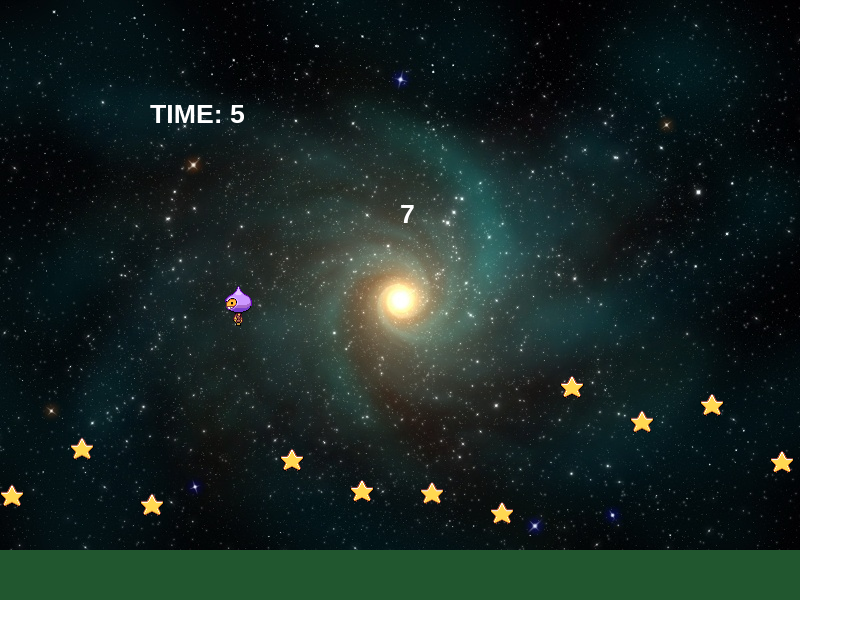
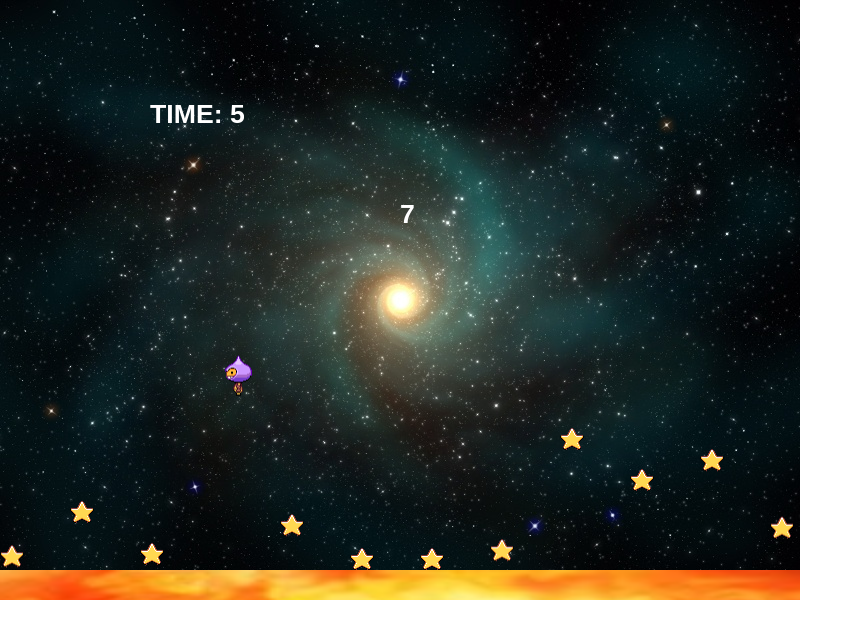
Before and after one commit to BrandonBaris/taptapdat, a plain HTML site: page index.html in a window 1280 px wide. Shown: the whole page, without its empty margins (0-863 px from the left). Drawn offline with Linux system fonts and the light colour scheme; animation ran at ten frames a second.

Commit message:
minor stuff

```diff
--- a/index.html
+++ b/index.html
@@ -6,12 +6,17 @@
   <script type="text/javascript" src="build/phaser.min.js"></script>
     <style type="text/css">
         body {
-            margin: 0;
+            margin: 0 auto;
+            width: 100%;
+        }
+        div.centerit {
+          margin: 0 auto;
+          width: 100%;
         }
     </style>
 </head>
 <body>
-
+<div class="centerit">
 <script type="text/javascript">
 
 var game = new Phaser.Game(800, 600, Phaser.AUTO, '', { preload: preload, create: create, update: update });
@@ -19,16 +24,17 @@ var game = new Phaser.Game(800, 600, Phaser.AUTO, '', { preload: preload, create
 function preload() {
 
     game.load.image('space', 'image/space.jpg');
-    game.load.image('ground', 'assets/platform.png');
+    game.load.image('ground', 'assets/sun.png');
     game.load.image('star', 'assets/star.png');
     game.load.spritesheet('dude', 'assets/dude.png', 32, 48);
 
 }
 
-var grav_strength = 600; // value of downward pull
-var dude_weight = 100; // value of mass the dude has that affects his velocity
-var boost_power = -120; // amount of upward velocity gain for each correct key
-var boost_penalty = 30; // amount of downward velocity penalized a bad key
+var already_pressed = false;
+var grav_strength = 700; // value of downward pull
+var dude_weight = 125; // value of mass the dude has that affects his velocity
+var boost_power = -140; // amount of upward velocity gain for each correct key
+var boost_penalty = 70; // amount of downward velocity penalized a bad key
 var player;
 var death_zone;
 var cursors;
@@ -57,10 +63,10 @@ function create() {
     death_zone.enableBody = true;
 
     // Here we create the ground.
-    var ground = death_zone.create(0, game.world.height - 50, 'ground');
+    var ground = death_zone.create(0, game.world.height - 30, 'ground');
 
     //  Scale it to fit the width of the game (the original sprite is 400x32 in size)
-    ground.scale.setTo(2, 2);
+    ground.scale.setTo(5, 2);
 
     //  This stops it from falling away when you jump on it
     ground.body.immovable = true;
@@ -116,13 +122,14 @@ function create() {
 
     //  Our controls.
     cursors = game.input.keyboard.createCursorKeys();
+    game.input.keyboard.addCallbacks(this, null, null, keyPress);
 
-    game.input.keyboard.addCallbacks(this, null, null, keyPress);
     game.time.events.loop(Phaser.Timer.SECOND*3, keygen, this);
 
 }
 function keygen(){
     removeText();
+    already_pressed = false;
     something = 'abcdefghijklmnopqrstuvwxyz[];./1234567890-={}:"<>?ABCDEFGHIJKLMNOPQRSTUVQRSTUVWXYZ!@#$%^&*()_+';
     charArray = something.split('');
     labelValue = charArray[Math.floor(Math.random() * (charArray.length ))];
@@ -143,6 +150,8 @@ function update() {
 
     //  Reset the players velocity (movement)
     player.body.velocity.x = 0;
+
+
 
     if (cursors.left.isDown)
     {
@@ -209,10 +218,11 @@ function game_over (player, star) {
 
 function keyPress(char){
 
-  if (labelValue === char)
+  if (labelValue === char && already_pressed === false)
     {
       removeText();
-  game.add.tween(player).to({x:game.world.randomX}, 2000, Phaser.Easing.Linear.NONE, true, 0, 0, false);
+      game.add.tween(player).to({x:game.world.randomX}, 2000, Phaser.Easing.Linear.NONE, true, 0, 0, false);
+      already_pressed = true;
 
       player.body.velocity.y = boost_power;
     } else {
@@ -223,6 +233,6 @@ function game_time(){
 
 }
 </script>
-
+</div>
 </body>
 </html>
```
Also changed, not shown: assets/sun.jpg (added), assets/sun.png (added).
